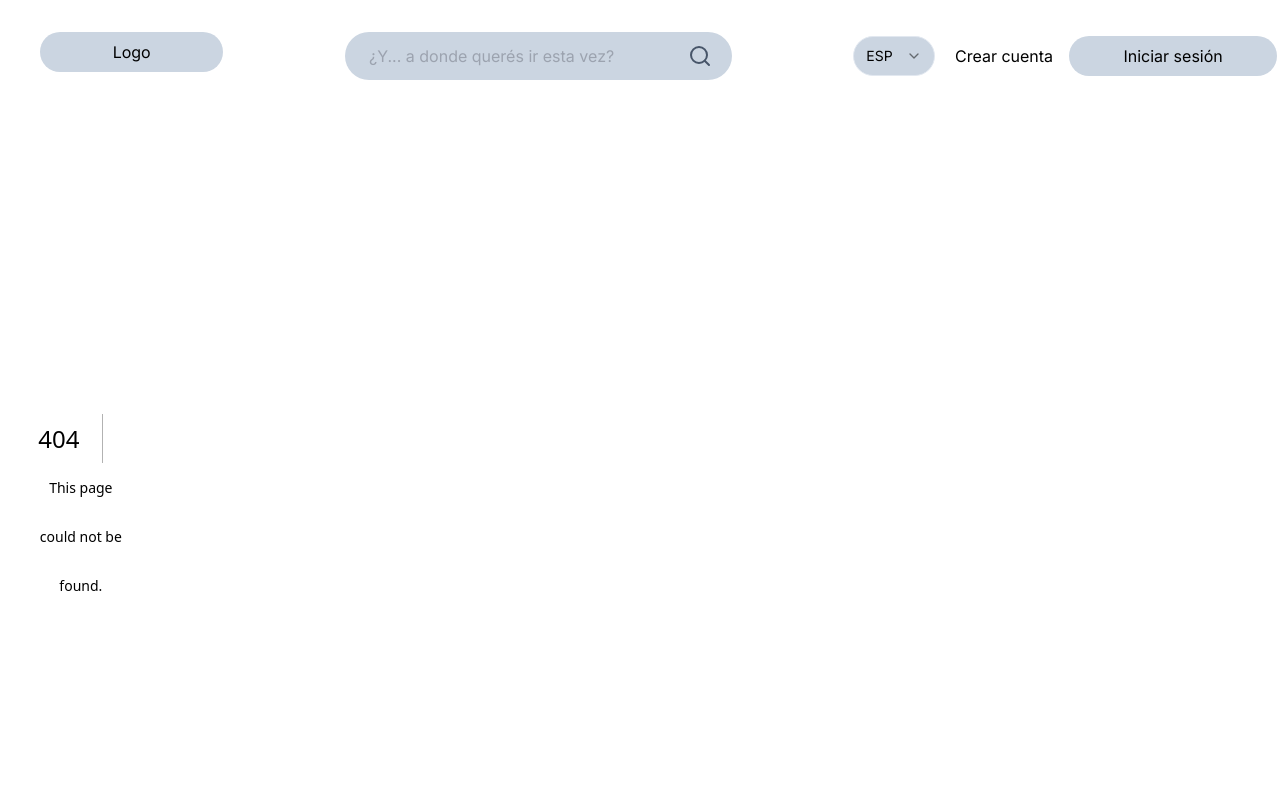
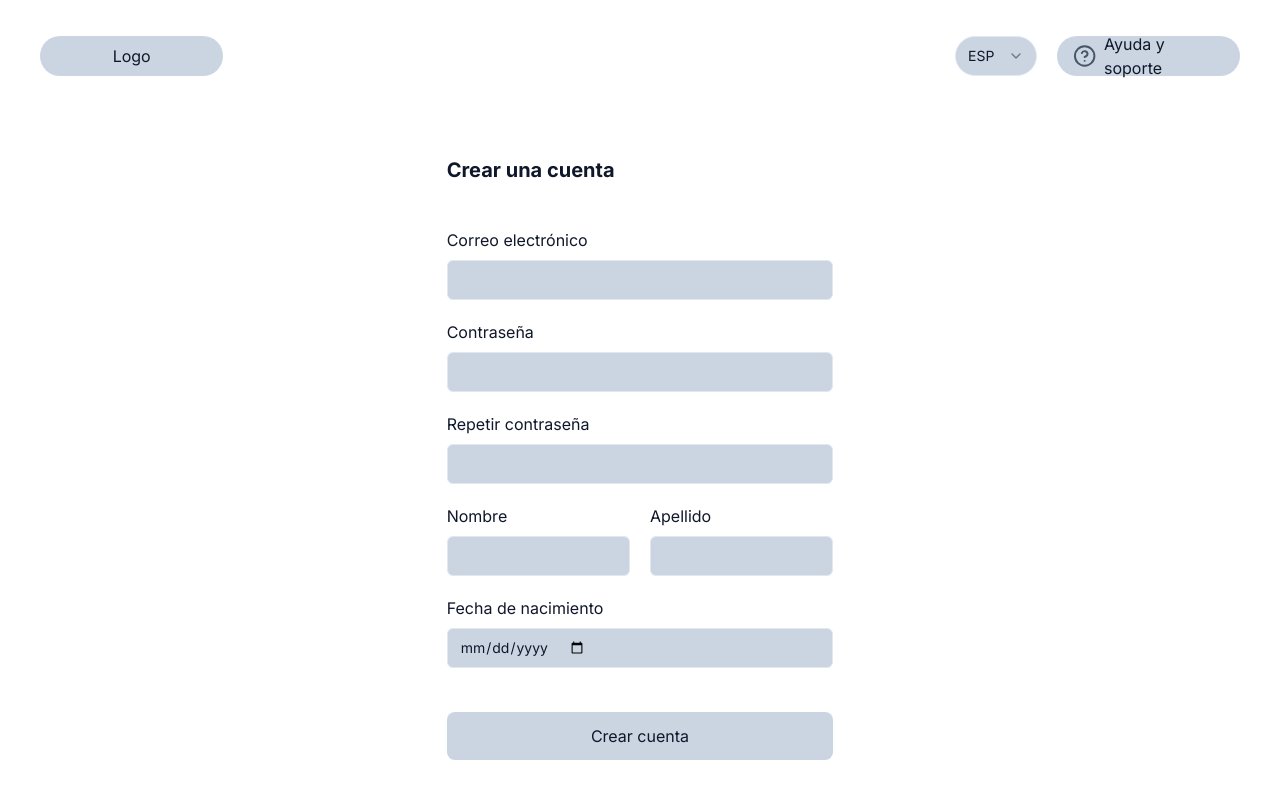
Before and after one commit to No-Country/c11-06-m-python, a Next.js app in the folder frontend/: page /register in a window 1280 px wide. Before the commit this address had no page. Shown: the top 798 px of the page. Built offline with nearby package versions, Linux system fonts and the light colour scheme.

Commit message:
feat: add pagina de registro

```diff
--- /dev/null
+++ b/frontend/src/app/(auth)/register/page.tsx
@@ -0,0 +1,81 @@
+"use client"
+import { Input } from "@/components/ui/input";
+import Link from "next/link";
+import React from "react";
+
+const RegisterPage = () => {
+  const handleSubmit = (event: React.FormEvent<HTMLFormElement>) => {
+    event.preventDefault();
+  };
+
+  return (
+    <>
+      <section className="mt-11 col-span-4 col-start-5">
+        <h1 className="text-xl font-bold">Crear una cuenta</h1>
+        <form onSubmit={handleSubmit}>
+          <div className="py-11 flex flex-col gap-5">
+            <label htmlFor="email">
+              Correo electrónico
+              <Input
+                type="email"
+                id="email"
+                placeholder=""
+              />
+            </label>
+
+            <label htmlFor="password">
+              Contraseña
+              <Input
+                type="password"
+                id="password"
+                placeholder=""
+              />
+            </label>
+
+            <label htmlFor="password2">
+              Repetir contraseña
+              <Input
+                type="password"
+                id="password2"
+                placeholder=""
+              />
+            </label>
+
+            <div className="flex gap-5">
+              <label htmlFor="name">
+                Nombre
+                <Input
+                  type="text"
+                  id="name"
+                  placeholder=""
+                />
+              </label>
+              <label htmlFor="lastname">
+                Apellido
+                <Input
+                  type="text"
+                  id="lastname"
+                  placeholder=""
+                />
+              </label>
+            </div>
+
+            <label htmlFor="birthdate">
+              Fecha de nacimiento
+              <Input
+                type="date"
+                id="birthdate"
+                placeholder=""
+              />
+            </label>
+          </div>
+          <button className="px-12 w-full py-3 bg-slate-300 rounded-lg mb-7">
+            Crear cuenta
+          </button>
+        </form>
+      </section>
+    </>
+  );
+};
+
+export default RegisterPage;
--- a/frontend/src/components/navbar.tsx
+++ b/frontend/src/components/navbar.tsx
@@ -24,14 +24,17 @@ export const Navbar = () => {
       </Link>
 
       {/* search */}
-      {path !== "/login" && path !== "/" && (
-        <Search className="w-auto col-span-4 col-start-4" />
-      )}
+
+      <Search
+        className={cn("w-auto col-span-4 col-start-4", {
+          hidden: ['/login', '/register', '/'].includes(path),
+        })}
+      />
 
       <div className="col-start-9 col-span-4 grid grid-cols-4 gap-5 content-center">
         {/* TODO: button - icon - component?  */}
 
-        {path === "/login" ? (
+        {path === "/login" || path === "/register" ? (
           <>
             <div className="px-4 py-1 h-10 col-span-2 flex items-center gap-2 bg-slate-300 rounded-full">
               <HelpCircle className="text-slate-600" />
@@ -55,10 +58,12 @@ export const Navbar = () => {
             {/* signup options */}
             {"authenticated" && (
               <div className="flex space-x-4 items-center">
-                <Link href={"/login"}>
+                <Link href={"/register"}>
                   <p className="w-max">Crear cuenta</p>
                 </Link>
-                <Link href={"/login"} className="col-span-2">
+                <Link
+                  href={"/login"}
+                  className="col-span-2">
                   <button className="w-52 h-10 bg-slate-300 rounded-full">
                     Iniciar sesión
                   </button>
@@ -67,7 +72,12 @@ export const Navbar = () => {
             )}
           </>
         )}
-        <div className={cn("w-full row-start-1 col-start-2",{'col-start-1': 'authenticated'}, {'col-start-2': path==='/login'})}>
+        <div
+          className={cn(
+            "w-full row-start-1 col-start-2",
+            { "col-start-1": "authenticated" },
+            { "col-start-2": path === "/login" || path === "/register" }
+          )}>
           <SelectUi />
         </div>
       </div>
--- /dev/null
+++ b/frontend/src/components/ui/input.tsx
@@ -0,0 +1,25 @@
+import * as React from "react"
+
+import { cn } from "@/lib/utils"
+
+export interface InputProps
+  extends React.InputHTMLAttributes<HTMLInputElement> {}
+
+const Input = React.forwardRef<HTMLInputElement, InputProps>(
+  ({ className, type, ...props }, ref) => {
+    return (
+      <input
+        type={type}
+        className={cn(
+          "flex h-10 w-full rounded-md border border-input bg-transparent px-3 mt-2 py-2 text-sm ring-offset-background file:border-0 file:bg-transparent file:text-sm file:font-medium placeholder:text-muted-foreground focus-visible:outline-none focus-visible:ring-2 focus-visible:ring-ring focus-visible:ring-offset-2 disabled:cursor-not-allowed disabled:opacity-50 bg-slate-300",
+          className
+        )}
+        ref={ref}
+        {...props}
+      />
+    )
+  }
+)
+Input.displayName = "Input"
+
+export { Input }
```
